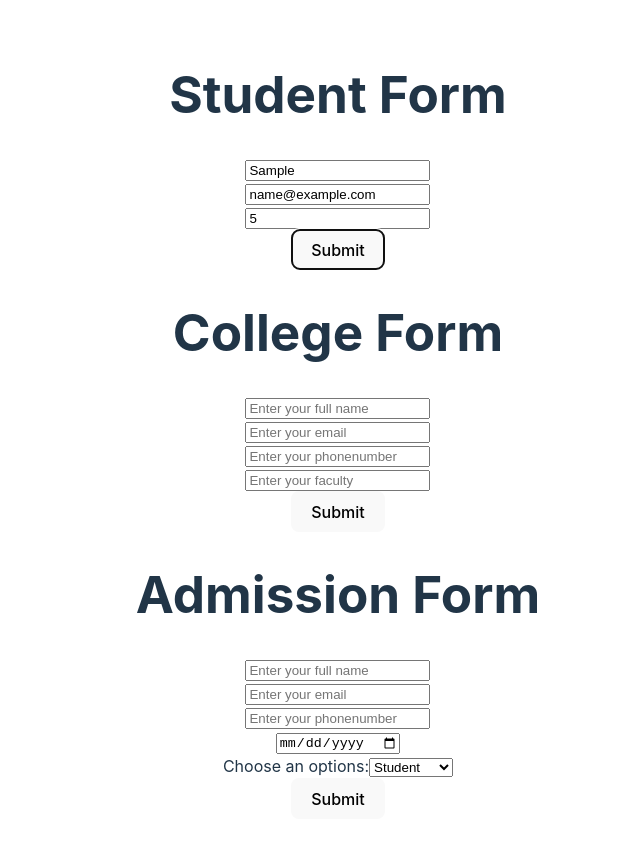
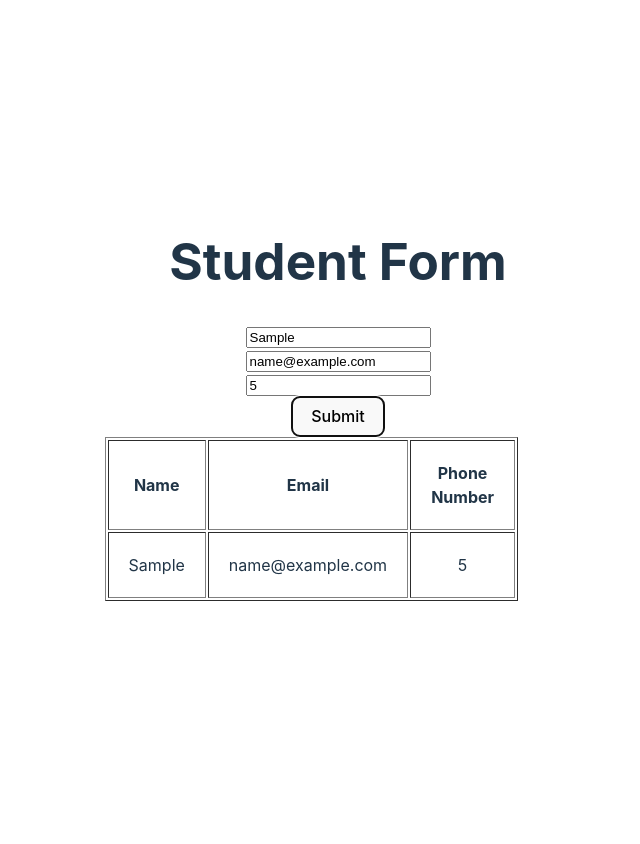
Before and after one commit to karinastha/basicjs, a React (Vite) app: page / in a window 1280 px wide. Both pictures are taken after typing "Sample", "name@example.com", "5" into the empty fields and a click on the button "Submit". Shown: the top 844 px of the page, without its empty margins (302-942 px from the left). After the commit the page ends 800 px from the top, so only its background shows below. Built offline with nearby package versions, Linux system fonts and the light colour scheme.

Commit message:
table created

```diff
--- a/src/App.jsx
+++ b/src/App.jsx
@@ -9,12 +9,12 @@ const App = () => {
     return (
         <div className="App">
             <Student />
-            <div className="college-form">
+            {/* <div className="college-form">
                     <College />
                       <div className='admission-form'>
                         <Admission />
                     </div>
-            </div>
+            </div> */}
       </div>
     );
 };
--- a/src/components/Students/Student.jsx
+++ b/src/components/Students/Student.jsx
@@ -71,7 +71,10 @@ function Student() {
 
   const handleSubmit = () => {
     setStudent([...student, inputData]);
-    localStorage.setItem('formValues', JSON.stringify(inputData));
+    const storedValues = localStorage.setItem('formValues', JSON.stringify(inputData));
+    if (storedValues) {
+      setStudent(JSON.parse(storedValues));
+    }
   };
 
   console.log(student);
@@ -118,8 +121,36 @@ function Student() {
             Submit
           </button>
         </div>
-      </form>
+
+      <table border={1} cellPadding={20} width="50%">
+      <thead>
+        <tr>
+          <th>Name</th>
+          <th>Email</th>
+          <th>Phone Number</th>
+
+        </tr>
+      </thead>
+      <tbody>
+        {
+          student.map(
+            (info , id) => {
+              return(
+                <tr key={id}>
+                  <td> {info.name} </td>
+                  <td> {info.email} </td>
+                  <td> {info.phonenumber} </td>
+                 </tr>
+              )
+            }
+          )
+        }
+      </tbody>
+    </table>
+    </form>
     </div>
+
+
   );
 }
 export default Student;
```
